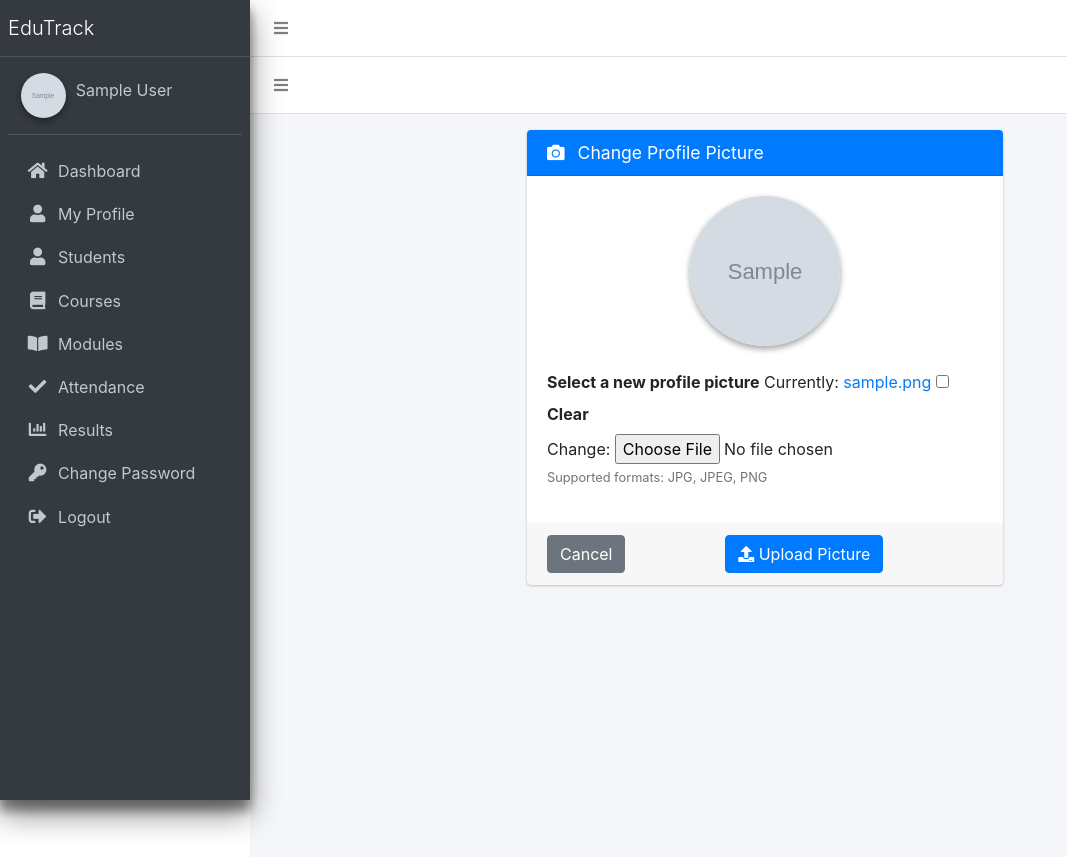
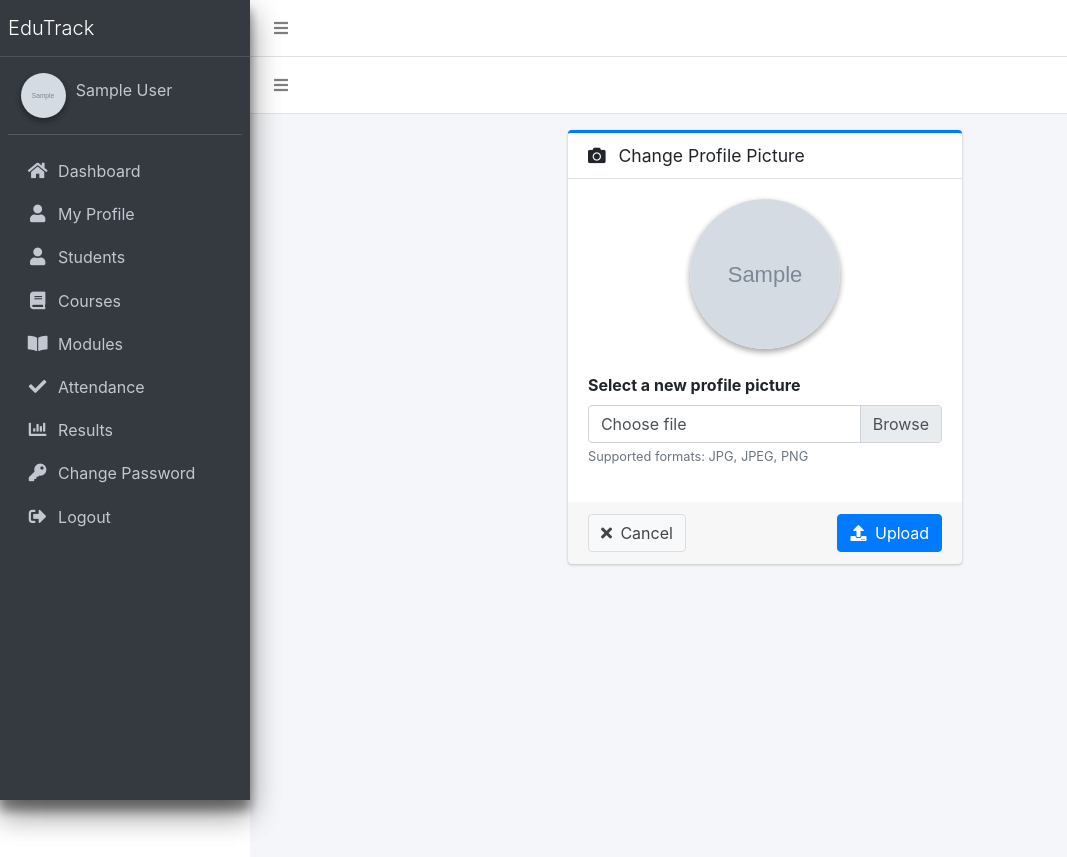
Before and after one commit to UjwalGuragain/EduTrack, a Django app: page /student/my-profile/picture/ in a window 1280 px wide. Shown: the whole page, without its empty margins (0-1067 px from the left). Run offline with Django 5.2, Linux system fonts and the light colour scheme; a user stored in the database is signed in; tables that the repository leaves empty hold one stand-in row (values such as "Sample post"); grey boxes marked "Sample" are stand-in pictures; some libraries are stand-ins or nearby versions.

Commit message:
style: change the overall format of the page

```diff
--- a/student_management_system/edu_track/templates/profile_picture_upload.html
+++ b/student_management_system/edu_track/templates/profile_picture_upload.html
@@ -4,9 +4,9 @@
 
 <div class="row justify-content-center">
 
-    <div class="col-md-6">
+    <div class="col-md-5">
 
-        <div class="card card-primary">
+        <div class="card card-primary card-outline">
 
             <div class="card-header">
                 <h3 class="card-title">
@@ -15,32 +15,41 @@
                 </h3>
             </div>
 
-            <form method="post" enctype="multipart/form-data">
+            <form method="post" enctype="multipart/form-data" id="picture-form">
 
                 {% csrf_token %}
 
-                <div class="card-body">
+                <div class="card-body text-center">
 
-                    <div class="text-center mb-4">
-
+                    <div class="profile-pic-container mb-4">
                         {% if picture %}
                             <img src="{{ picture.url }}"
                                  class="img-circle elevation-2"
                                  width="150"
                                  height="150"
-                                 style="object-fit: cover;">
+                                 style="object-fit: cover;"
+                                 id="current-pic">
                         {% else %}
                             <i class="fas fa-user-circle text-secondary"
-                               style="font-size:150px;"></i>
+                               style="font-size:150px;"
+                               id="default-icon"></i>
                         {% endif %}
-
                     </div>
 
-                    <div class="form-group">
+                    <div class="form-group text-left">
 
-                        <label>Select a new profile picture</label>
+                        <label class="d-block">Select a new profile picture</label>
 
-                        {{ form.profile_picture }}
+                        <div class="input-group">
+                            <div class="custom-file">
+                                <input type="file"
+                                       name="profile_picture"
+                                       accept="image/jpeg,image/jpg,image/png"
+                                       class="custom-file-input"
+                                       id="profilePicture">
+                                <label class="custom-file-label" for="profilePicture">Choose file</label>
+                            </div>
+                        </div>
 
                         <small class="form-text text-muted">
                             Supported formats: JPG, JPEG, PNG
@@ -50,21 +59,23 @@
 
                 </div>
 
-                <div class="card-footer d-flex justify-content-between">
+                <div class="card-footer">
 
-                    <a href="{{ request.META.HTTP_REFERER|default:'/' }}"
-                       class="btn btn-secondary">
-                        Cancel
-                    </a>
+                    <div class="d-flex justify-content-between">
 
-                    <button type="submit"
-                            class="btn btn-primary">
+                        <a href="{{ request.META.HTTP_REFERER|default:'/' }}"
+                           class="btn btn-default">
+                            <i class="fas fa-times mr-1"></i>
+                            Cancel
+                        </a>
 
-                        <i class="fas fa-upload"></i>
+                        <button type="submit"
+                                class="btn btn-primary">
+                            <i class="fas fa-upload mr-1"></i>
+                            Upload
+                        </button>
 
-                        Upload Picture
-
-                    </button>
+                    </div>
 
                 </div>
 
@@ -76,4 +87,11 @@
 
 </div>
 
+<script>
+document.querySelector('.custom-file-input').addEventListener('change', function(e) {
+    var fileName = e.target.files[0].name;
+    e.target.nextElementSibling.innerText = fileName;
+});
+</script>
+
 {% endblock %}
```
